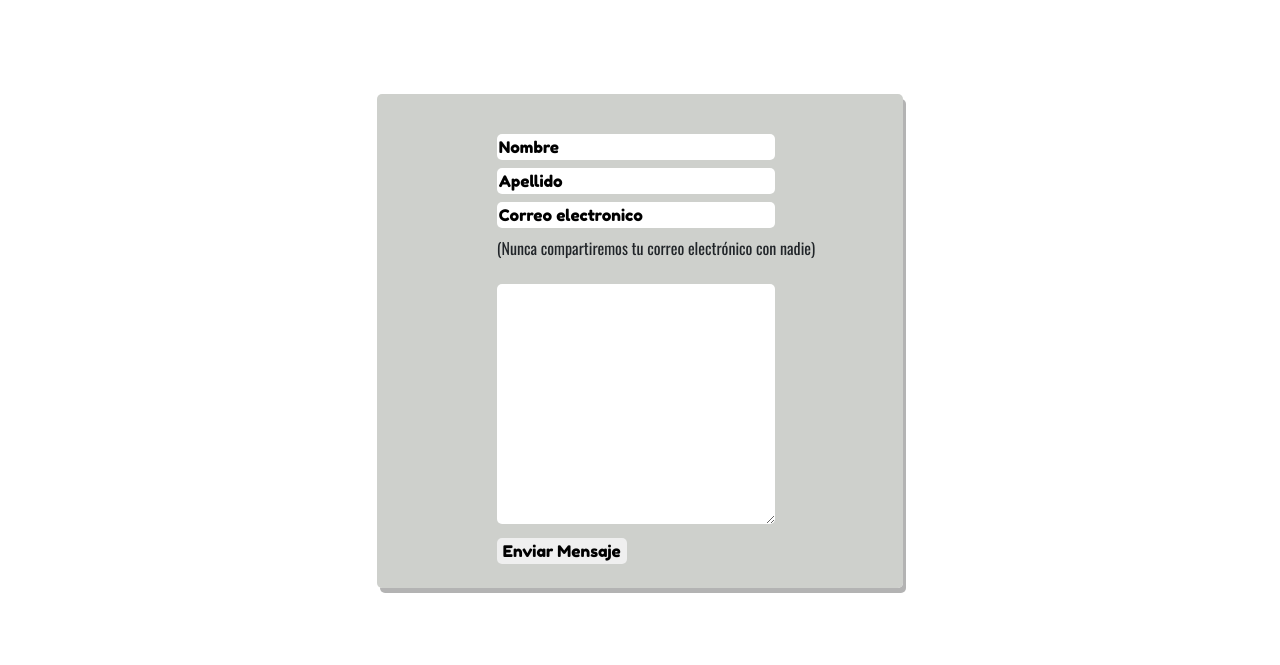
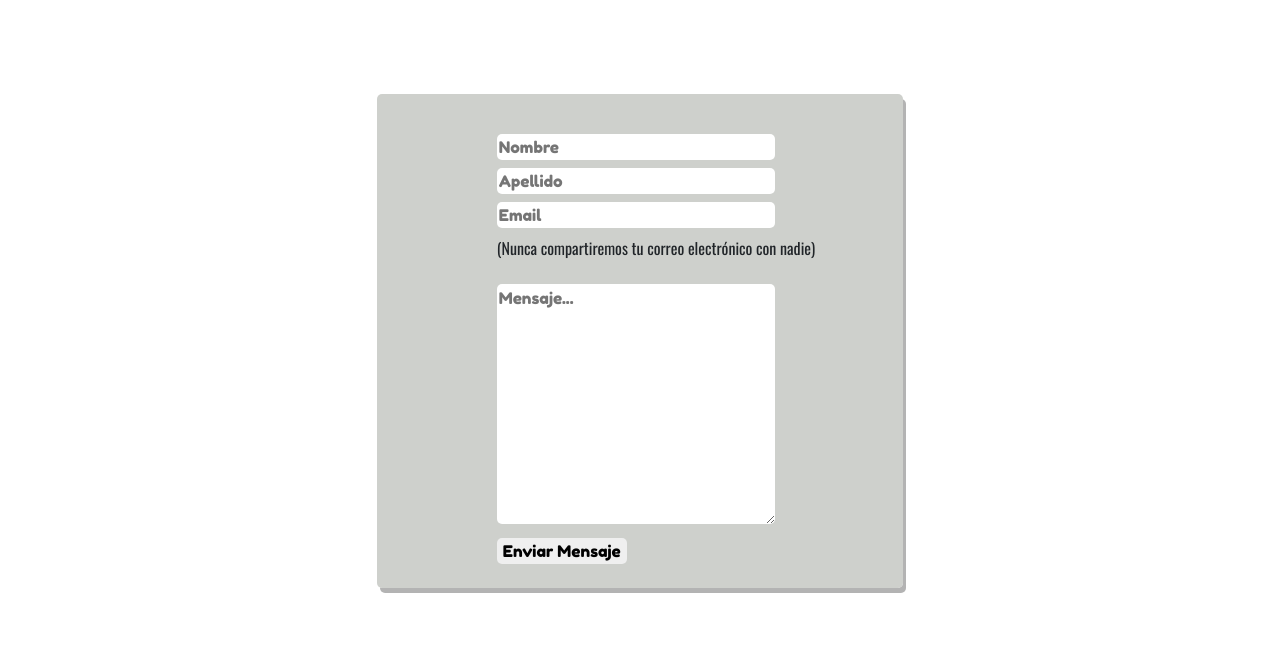
Before and after one commit to Leandromarelli/Desafio-28-06---Marelli-Leandro, a website: page pages/contacto.html in a window 1280 px wide. Shown: the part 580-1245 px from the top of the page. Drawn offline with nearby package versions, Linux system fonts and the light colour scheme.

```diff
--- a/pages/contacto.html
+++ b/pages/contacto.html
@@ -59,19 +59,19 @@
   <form >
     <ul CLASS="row">
       <li>
-        <input type="text" class="col-xs-12 col-sm-12 col-md-10 col-lg-10 col-xl-10" id="validationCustom01" value="Nombre">
+        <input type="text" class="col-xs-12 col-sm-12 col-md-10 col-lg-10 col-xl-10" id="validationCustom01" placeholder="Nombre">
       </li>
       <li>
-        <input type="text" class="col-xs-12 col-sm-12 col-md-10 col-lg-10 col-xl-10" id="validationCustom01" value="Apellido">
+        <input type="text" class="col-xs-12 col-sm-12 col-md-10 col-lg-10 col-xl-10" id="validationCustom01" placeholder="Apellido">
       </li>
       <li>
-        <input type="email" class="col-xs-12 col-sm-12 col-md-10 col-lg-10 col-xl-10" id="exampleInputEmail1" value="Correo electronico">
+        <input type="email" class="col-xs-12 col-sm-12 col-md-10 col-lg-10 col-xl-10" id="exampleInputEmail1" placeholder="Email">
       </li>
       <li>
         <p>(Nunca compartiremos tu correo electrónico con nadie)<p>
       </li>
       <li>
-        <textarea type="text" class="col-xs-12 col-sm-12 col-md-10 col-lg-10 col-xl-10" value="Mensaje..."></textarea>
+        <textarea type="text" class="col-xs-12 col-sm-12 col-md-10 col-lg-10 col-xl-10" placeholder="Mensaje..."></textarea>
       </li>
       <li>
         <button type="submit">Enviar Mensaje</button>
--- a/scss/_body.scss
+++ b/scss/_body.scss
@@ -92,7 +92,10 @@
     }
 }
 .form-check-label{
-    @include text($textxs,$ff-fredoka,$title);
+    @extend .btn-redes;
+    &:hover{
+        cursor: pointer;
+    }
 }
 
 // PAGE - RECETAS
@@ -134,7 +137,6 @@
         display: flex;
         flex-direction: column;
         justify-content: center;
-        // padding-left: 0%;
         li{
             width: 50vw;
             margin: $margin0;
--- a/scss/_navBar.scss
+++ b/scss/_navBar.scss
@@ -7,7 +7,7 @@
     }
     div{
         display: flex;
-        justify-content: flex-end;
+        justify-content: end;
     a{
        color: $title;
        margin-inline: $margin1;
```
Also changed, not shown: css/style.css, 1 other file.
